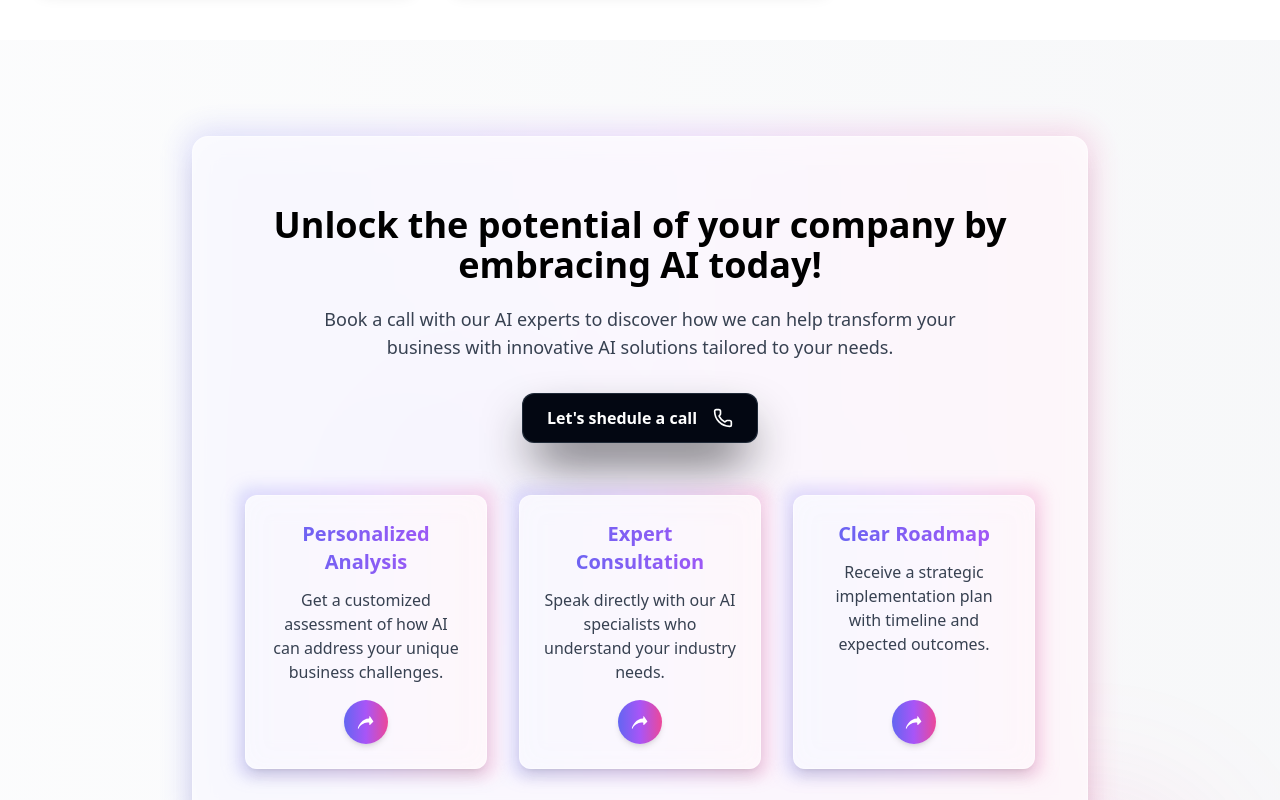
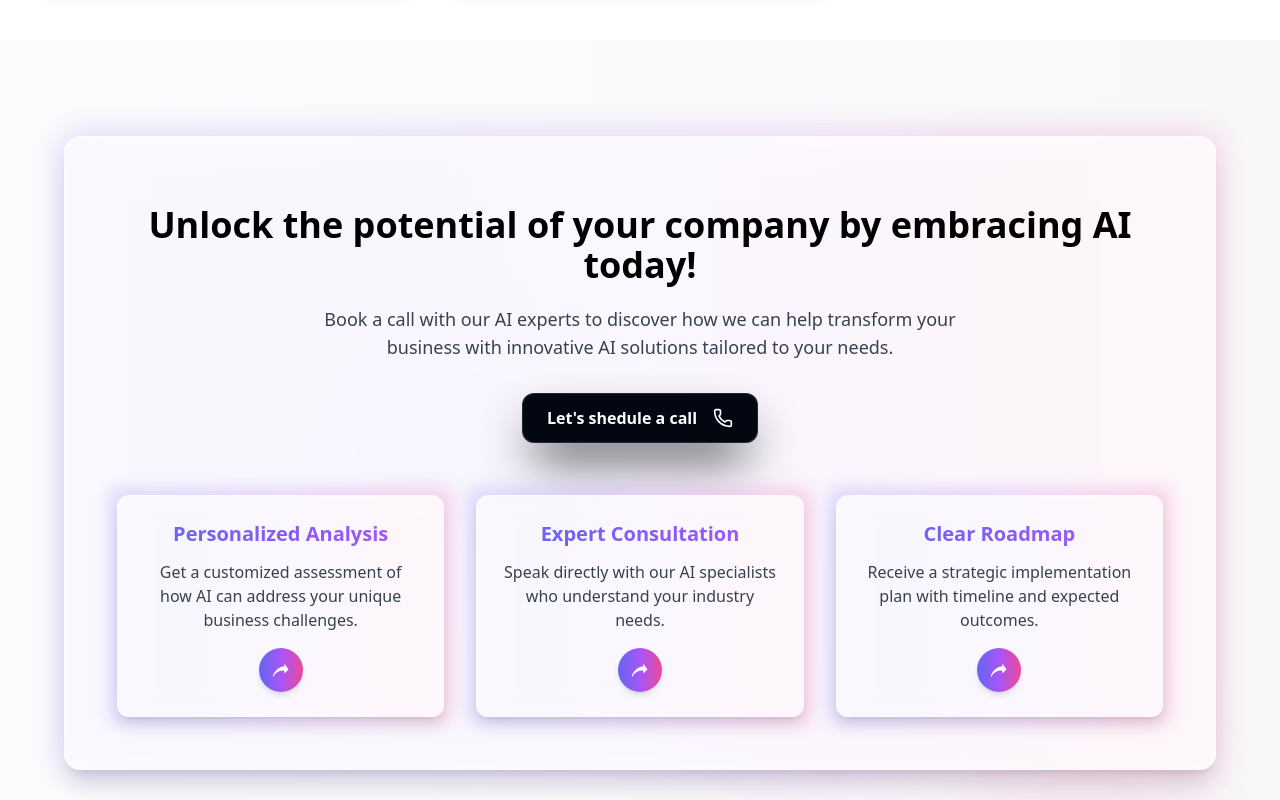
Before and after one commit to pronoyNath/charitai-solutions, a React (Vite) app: page / in a window 1280 px wide. Shown: the part 2580-3380 px from the top of the page. Built offline with nearby package versions, Linux system fonts and the light colour scheme; a web font is replaced by a local one.

Commit message:
fix the appoinment part

```diff
--- a/src/components/design/BookAppoinment/BookAppointmentSection.jsx
+++ b/src/components/design/BookAppoinment/BookAppointmentSection.jsx
@@ -21,8 +21,8 @@ const BookAppointmentSection = () => {
         ></div>
       </div>
 
-      <div className="container mx-auto px-4 relative z-10">
-        <div className="max-w-4xl mx-auto relative group">
+      <div className=" mx-auto px-4 relative z-10">
+        <div className="max-w-6xl mx-auto relative group">
           <div className="absolute -inset-1 bg-gradient-to-r from-indigo-500/30 via-purple-500/30 to-pink-500/30 rounded-2xl blur-lg opacity-75 group-hover:opacity-100 transition duration-1000"></div>
           <div className="relative glass-card rounded-2xl p-10 md:p-12 shadow-xl backdrop-blur-md bg-white/80 border border-white/40">
             <div className="text-center">
```
